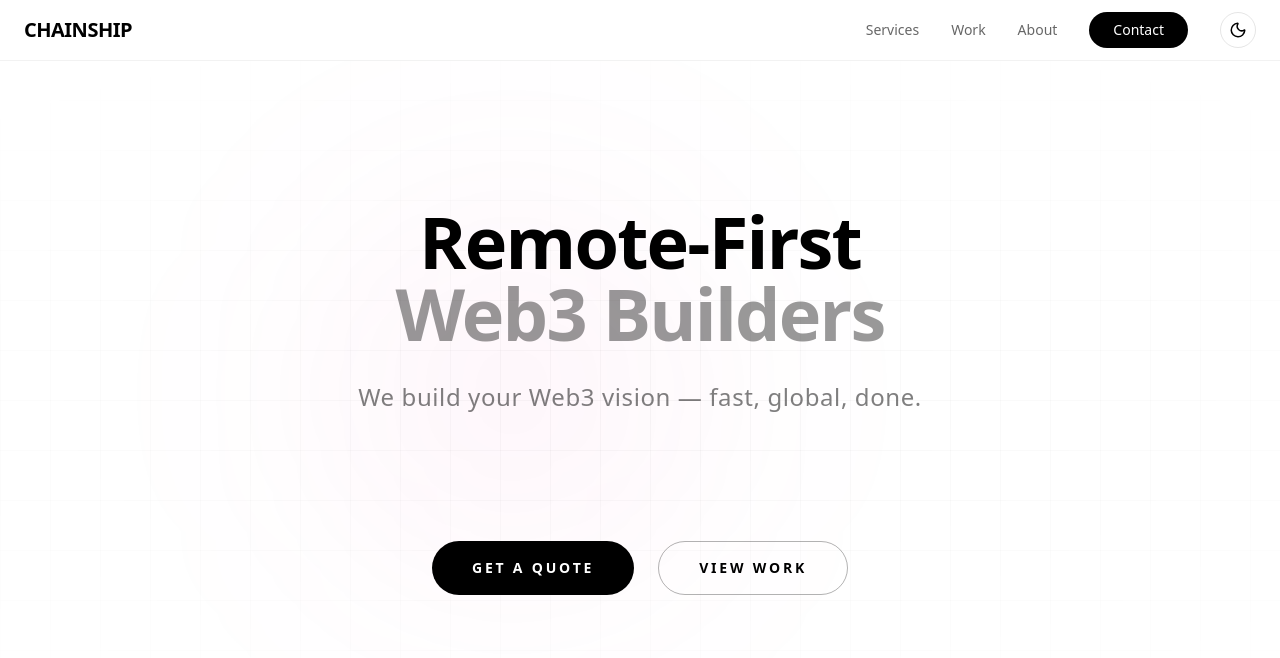
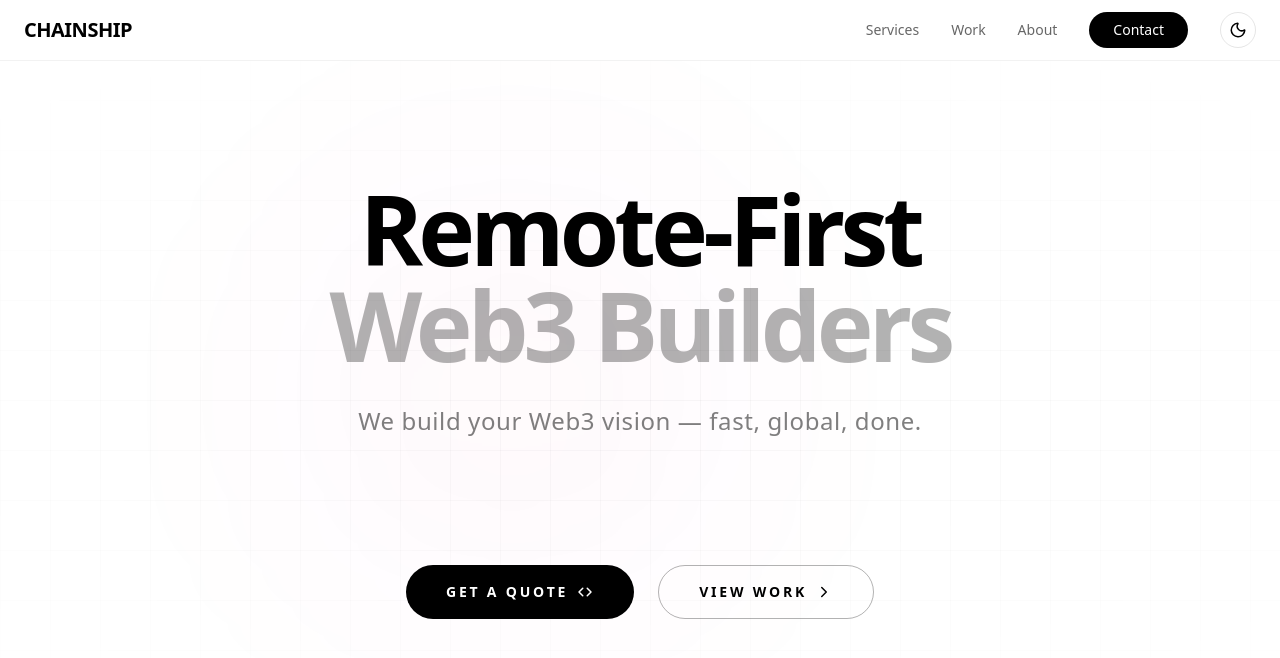
Before and after one commit to chainship/chainship, a Next.js app: page / in a window 1280 px wide. Shown: the top 658 px of the page. Built offline with nearby package versions, Linux system fonts and the light colour scheme.

Commit message:
added animation

```diff
--- a/package.json
+++ b/package.json
@@ -10,6 +10,7 @@
     "format": "biome format --write"
   },
   "dependencies": {
+    "framer-motion": "^12.23.24",
     "lucide-react": "^0.552.0",
     "next": "16.0.1",
     "react": "19.2.0",
--- a/src/app/page.js
+++ b/src/app/page.js
@@ -1,4 +1,7 @@
 "use client";
+
+import { motion } from "framer-motion";
+import { ChevronRight, ChevronsLeftRight } from "lucide-react";
 
 export default function Home() {
   return (
@@ -8,31 +11,84 @@ export default function Home() {
       <div className="absolute inset-0 bg-[linear-gradient(rgba(0,0,0,0.03)_1px,transparent_1px),linear-gradient(90deg,rgba(0,0,0,0.03)_1px,transparent_1px)] dark:bg-[linear-gradient(rgba(255,255,255,0.03)_1px,transparent_1px),linear-gradient(90deg,rgba(255,255,255,0.03)_1px,transparent_1px)] bg-[size:50px_50px] [mask-image:radial-gradient(ellipse_80%_50%_at_50%_50%,white,transparent)]"></div>
 
       {/* Glow Effects */}
-      <div className="absolute top-1/4 left-1/4 w-96 h-96 bg-pink-500/5 dark:bg-pink-500/10 rounded-full blur-[120px]"></div>
-      <div className="absolute bottom-1/4 right-1/4 w-96 h-96 bg-pink-400/8 dark:bg-pink-400/10 rounded-full blur-[120px]"></div>
+      <motion.div
+        className="absolute top-1/4 left-1/4 w-96 h-96 bg-pink-500/5 dark:bg-pink-500/10 rounded-full blur-[120px]"
+        animate={{
+          scale: [1, 1.2, 1],
+          opacity: [0.5, 0.8, 0.5],
+        }}
+        transition={{
+          duration: 8,
+          repeat: Infinity,
+          ease: "easeInOut"
+        }}
+      />
+      <motion.div
+        className="absolute bottom-1/4 right-1/4 w-96 h-96 bg-pink-400/8 dark:bg-pink-400/10 rounded-full blur-[120px]"
+        animate={{
+          scale: [1, 1.3, 1],
+          opacity: [0.5, 0.9, 0.5],
+        }}
+        transition={{
+          duration: 10,
+          repeat: Infinity,
+          ease: "easeInOut",
+          delay: 1
+        }}
+      />
 
       <main className="relative z-10 flex w-full max-w-6xl flex-col items-center gap-20 px-6 py-32 text-center">
 
         {/* Hero Section */}
-        <div className="flex flex-col items-center gap-8 max-w-4xl">
-          <h2 className="text-5xl md:text-7xl font-bold leading-[1.1] tracking-tight text-black dark:text-white">
+        <motion.div
+          className="flex flex-col items-center gap-8 max-w-4xl"
+          initial={{ opacity: 0, y: 20 }}
+          animate={{ opacity: 1, y: 0 }}
+          transition={{ duration: 0.8, ease: "easeOut" }}
+        >
+          <motion.h2
+            className="text-6xl md:text-8xl font-bold leading-[0.95] tracking-tighter text-black dark:text-white"
+            initial={{ opacity: 0, y: 30 }}
+            animate={{ opacity: 1, y: 0 }}
+            transition={{ duration: 0.8, delay: 0.2 }}
+          >
             Remote-First<br />
-            <span className="text-black/40 dark:text-white/40">Web3 Builders</span>
-          </h2>
-          <p className="text-xl md:text-2xl text-black/50 dark:text-white/50 leading-relaxed max-w-2xl font-light tracking-wide">
+            <span className="text-black/30 dark:text-white/30">Web3 Builders</span>
+          </motion.h2>
+          <motion.p
+            className="text-xl md:text-2xl text-black/50 dark:text-white/50 leading-relaxed max-w-2xl font-light tracking-wide"
+            initial={{ opacity: 0, y: 20 }}
+            animate={{ opacity: 1, y: 0 }}
+            transition={{ duration: 0.8, delay: 0.4 }}
+          >
             We build your Web3 vision — fast, global, done.
-          </p>
-        </div>
+          </motion.p>
+        </motion.div>
 
         {/* CTA */}
-        <div className="flex flex-col sm:flex-row gap-6 mt-12">
-          <button className="px-10 py-4 bg-black dark:bg-white text-white dark:text-black text-sm font-bold uppercase tracking-[0.2em] rounded-full hover:opacity-90 transition-opacity">
+        <motion.div
+          className="flex flex-col sm:flex-row gap-6 mt-12"
+          initial={{ opacity: 0, y: 20 }}
+          animate={{ opacity: 1, y: 0 }}
+          transition={{ duration: 0.8, delay: 0.6 }}
+        >
+          <motion.button
+            className="px-10 py-4 bg-black dark:bg-white text-white dark:text-black text-sm font-bold uppercase tracking-[0.2em] rounded-full hover:opacity-90 transition-opacity flex items-center justify-center gap-2"
+            whileHover={{ scale: 1.05 }}
+            whileTap={{ scale: 0.95 }}
+          >
             Get a Quote
-          </button>
-          <button className="px-10 py-4 border border-black/30 dark:border-white/30 text-black dark:text-white text-sm font-bold uppercase tracking-[0.2em] rounded-full hover:border-black/50 dark:hover:border-white/50 transition-colors">
+            <ChevronsLeftRight size={18} />
+          </motion.button>
+          <motion.button
+            className="px-10 py-4 border border-black/30 dark:border-white/30 text-black dark:text-white text-sm font-bold uppercase tracking-[0.2em] rounded-full hover:border-black/50 dark:hover:border-white/50 transition-colors flex items-center justify-center gap-2"
+            whileHover={{ scale: 1.05 }}
+            whileTap={{ scale: 0.95 }}
+          >
             View Work
-          </button>
-        </div>
+            <ChevronRight size={18} />
+          </motion.button>
+        </motion.div>
       </main>
     </div>
   );
```
Also changed, not shown: 1 other file (tests, documents, lock files or other folders).
